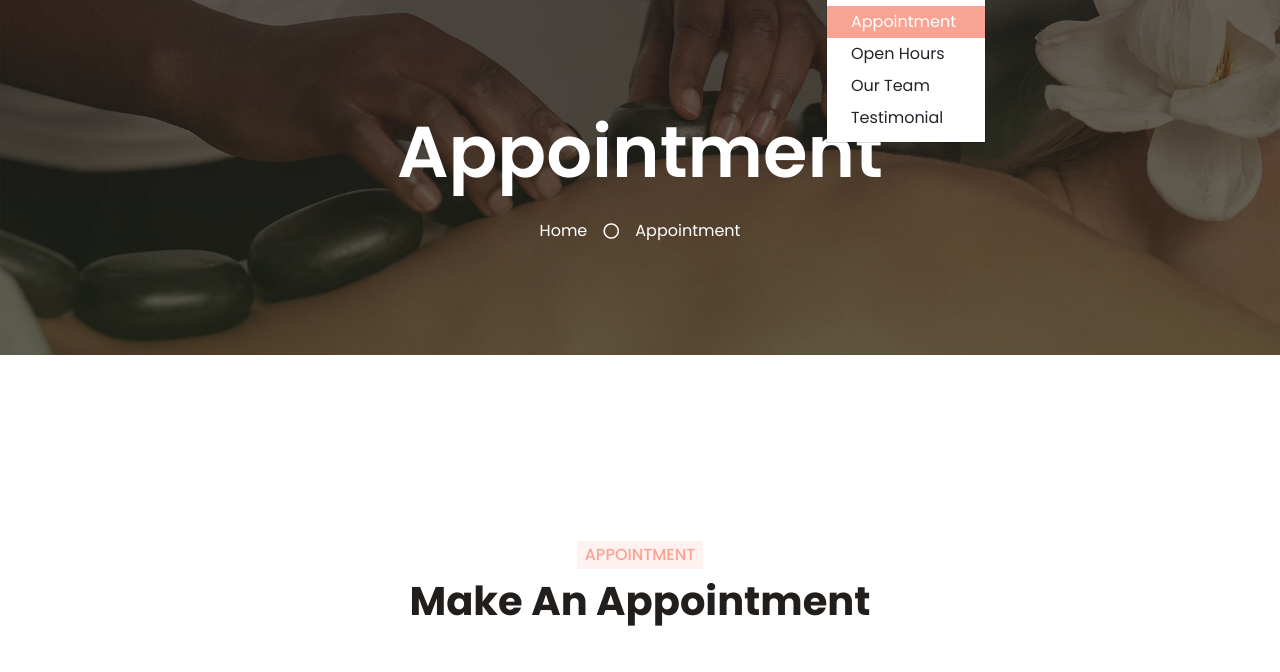
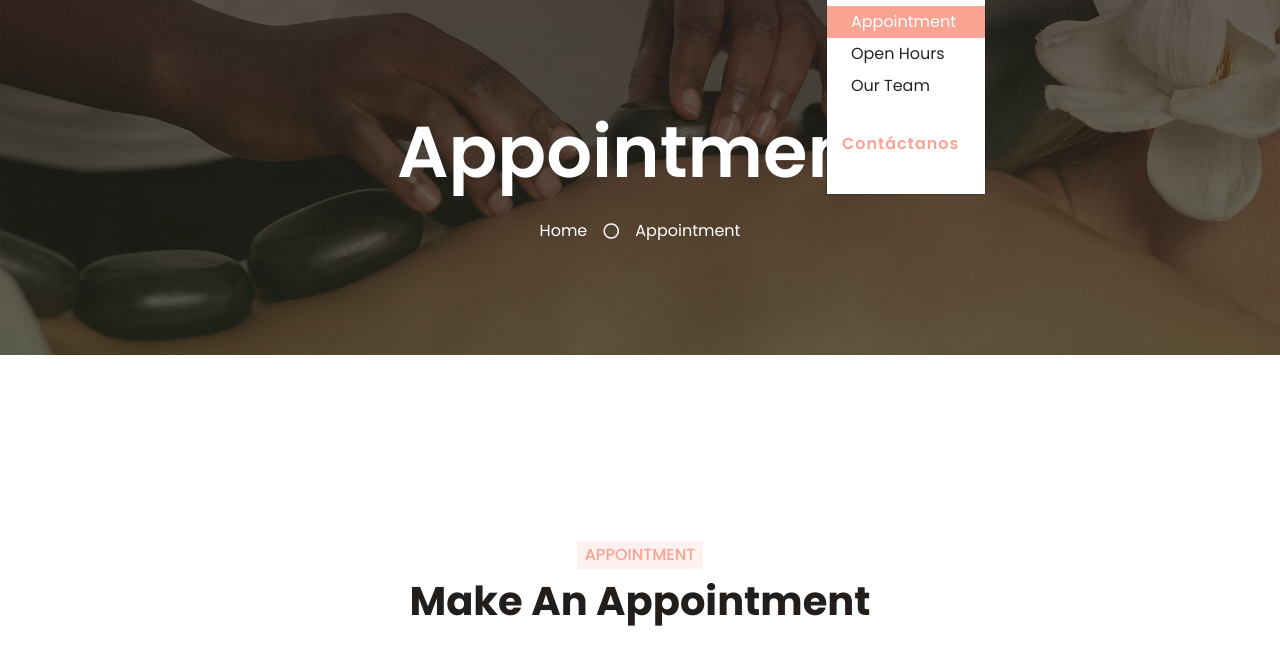
Before and after one commit to tito027/dsm-desafio1, a plain HTML site: page appointment.html in a window 1280 px wide. Both pictures are taken after a click on the link "Pages". Shown: the part 127-799 px from the top of the page. Drawn offline with nearby package versions, Linux system fonts and the light colour scheme; files that its build step writes are made by us from their sources.

Commit message:
Cambiando text del enlace de contactanos

```diff
--- a/appointment.html
+++ b/appointment.html
@@ -83,7 +83,7 @@
                             <a href="appointment.html" class="dropdown-item active">Appointment</a>
                             <a href="opening.html" class="dropdown-item">Open Hours</a>
                             <a href="team.html" class="dropdown-item">Our Team</a>
-                            <a href="testimonial.html" class="dropdown-item">Testimonial</a>
+                            <a href="contact.html" class="nav-item nav-link active">Contáctanos</a>
                         </div>
                     </div>
                     <a href="contact.html" class="nav-item nav-link">Contact</a>
```
Also changed, not shown: index.html (+1 -1 lines), opening.html (+1 -1 lines), price.html (+1 -1 lines), service.html (+1 -1 lines), team.html (+1 -1 lines).
